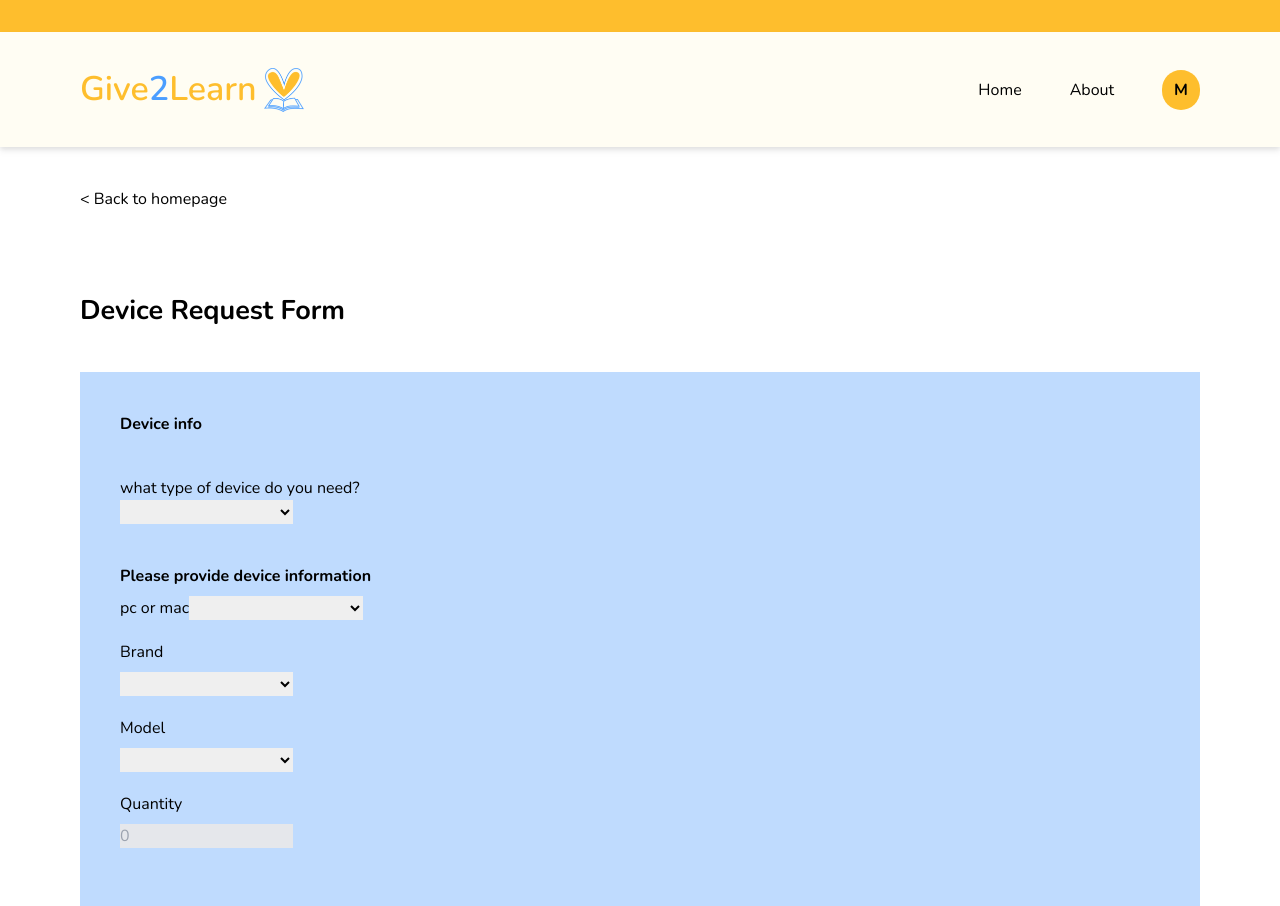
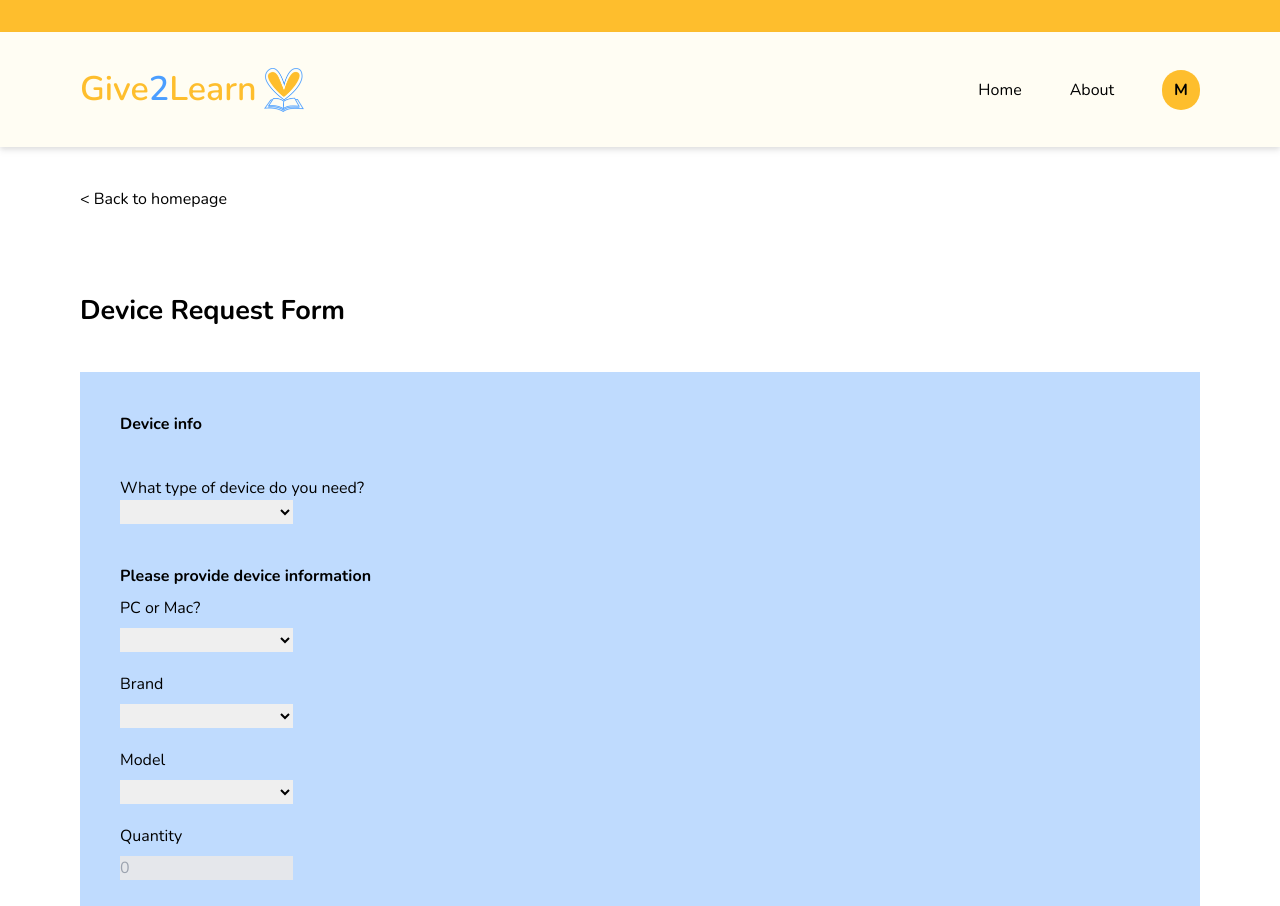
Before and after one commit to cindywongdev/give2learn-frontend, a Next.js app: page /requestflow in a window 1280 px wide. Shown: the top 906 px of the page. Built offline with nearby package versions, Linux system fonts and the light colour scheme.

Commit message:
fixed req form

```diff
--- a/src/app/requestflow/page.tsx
+++ b/src/app/requestflow/page.tsx
@@ -13,6 +13,7 @@ export default function Request() {
 	const url = 'https://give2learn-backend.onrender.com/requests';
 	const [data, setData] = useState({
 		deviceType: '',
+		brand: '',
 		isPC: '',
 		modelType: '',
 		quantityToRequest: '',
@@ -49,7 +50,7 @@ export default function Request() {
 						action='POST'>
 						<h3 className='font-bold mb-10'>Device info</h3>
 						<label htmlFor='deviceType' className='mb-3'>
-							what type of device do you need?
+							What type of device do you need?
 						</label>
 						<div className=''>
 							<select
@@ -70,9 +71,9 @@ export default function Request() {
 							</h3>
 
 							<div className='grid gap-8'>
-								<div>
+								<div className='flex flex-col'>
 									<label htmlFor='isPC' className='mt-2'>
-										pc or mac
+										PC or Mac?
 									</label>
 									<select
 										className='w-1/6 mt-2 mb-5'
@@ -90,7 +91,7 @@ export default function Request() {
 										<select
 											className='w-1/6 mt-2 mb-5'
 											onChange={(e) => handleChange(e)}
-											value='b'
+											value={data.brand}
 											title='brand'
 											id='brand'>
 											<option value='' selected></option>
```
